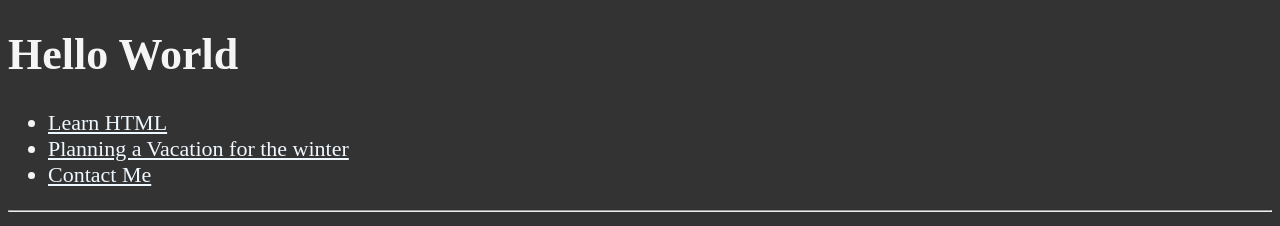
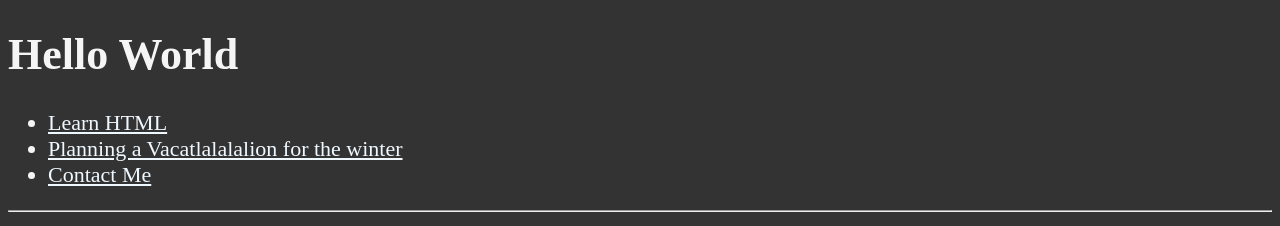
Before and after one commit to jlundberg1027/First-Web-Page, a plain HTML site: page index.html in a window 1280 px wide. Shown: the top 226 px of the page. Drawn offline with Linux system fonts and the light colour scheme; files whose address does not match are found by name.

Commit message:
added some text

```diff
--- a/index.html
+++ b/index.html
@@ -20,7 +20,7 @@
                     <a href="#html">Learn HTML</a>
                 </li>
                 <li>
-                    <a href="#Vacation">Planning a Vacation for the winter</a>
+                    <a href="#Vacation">Planning a Vacatlalalalion for the winter</a>
                 </li>
                 <li>
                     <a href="#contact">Contact Me</a>
```
